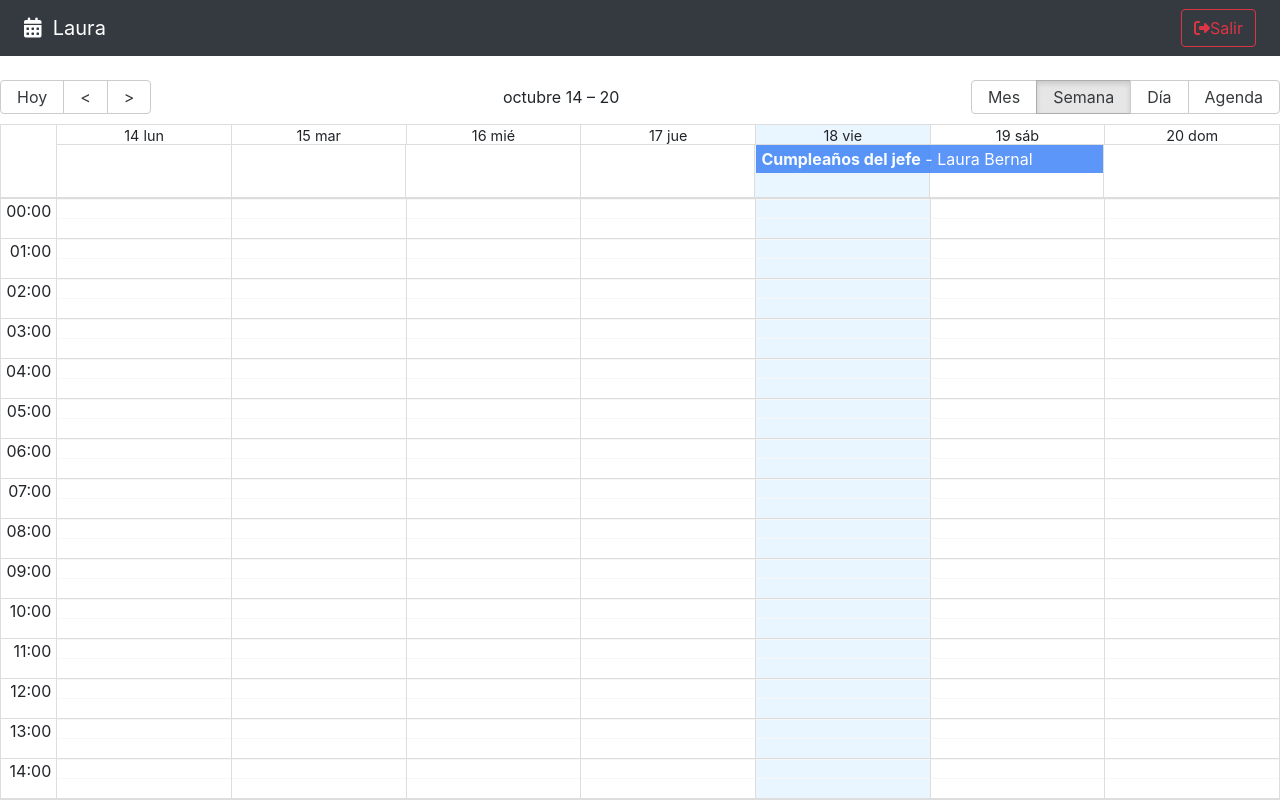
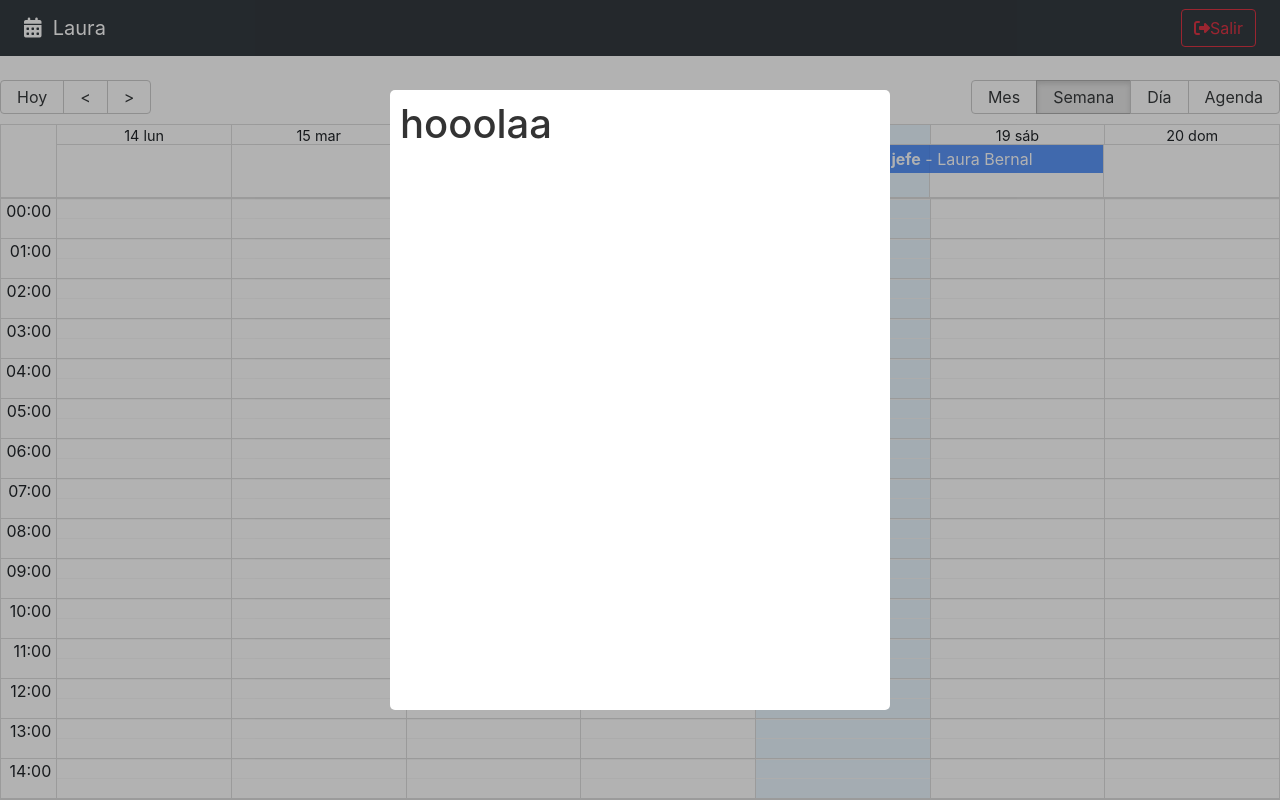
Before and after one commit to mbernallaura/Calendar, a React (Vite) app: page / in a window 1280 px wide. Built offline with nearby package versions, Linux system fonts and the light colour scheme.

Commit message:
Descargando una base para el modal react-modal Agregando un modal y acomodandolo pra que se vea mejor

```diff
--- a/package.json
+++ b/package.json
@@ -14,6 +14,7 @@
     "react": "^18.2.0",
     "react-big-calendar": "^1.15.0",
     "react-dom": "^18.2.0",
+    "react-modal": "^3.16.1",
     "react-router-dom": "^6.27.0"
   },
   "devDependencies": {
--- /dev/null
+++ b/src/calendar/components/CalendarModal.jsx
@@ -0,0 +1,37 @@
+import { useState } from "react";
+import Modal from "react-modal";
+
+const customStyles = {
+    content: {
+        top: '50%',
+        left: '50%',
+        right: 'auto',
+        bottom: 'auto',
+        marginRight: '-50%',
+        transform: 'translate(-50%, -50%)',
+    },
+};
+
+Modal.setAppElement('#root'); //Id del index.hmtl
+
+export const CalendarModal = () => {
+    const [isOpen, setIsOpen] = useState(true);
+
+    const onCloseModal = () =>{
+        console.log('cerrar modal');
+        setIsOpen(false);
+    }
+
+    return (
+        <Modal
+            isOpen={ isOpen }
+            onRequestClose={ onCloseModal }
+            style={customStyles}
+            className='modal'
+            overlayClassName='modal-fondo'//clase del fondo para que tenga efecto suave
+            closeTimeoutMS={ 200 }
+        >
+            <h1>hooolaa</h1>
+        </Modal>
+    )
+}
--- a/src/calendar/pages/CalendarPage.jsx
+++ b/src/calendar/pages/CalendarPage.jsx
@@ -1,11 +1,11 @@
+import { useState } from 'react';
 import { Calendar } from 'react-big-calendar';
 import 'react-big-calendar/lib/css/react-big-calendar.css';
 
 import { addHours } from 'date-fns';
-import { CalendarEvent, Navbar } from "..";
+import { CalendarEvent, CalendarModal, Navbar } from "..";
 
 import { localizer, getMessagesEs } from '../../helpers';
-import { useState } from 'react';
 
 
 const events = [{
@@ -71,6 +71,7 @@ export const CalendarPage = () => {
                 onSelectEvent={ onSelect }
                 onView={ onViewChange }
             />
+            <CalendarModal/>
         </>
     )
 }
```
Also changed, not shown: src/calendar/index.js (+4 -3 lines), src/styles.css (+0 -69 lines), 1 other file (tests, documents, lock files or other folders).
